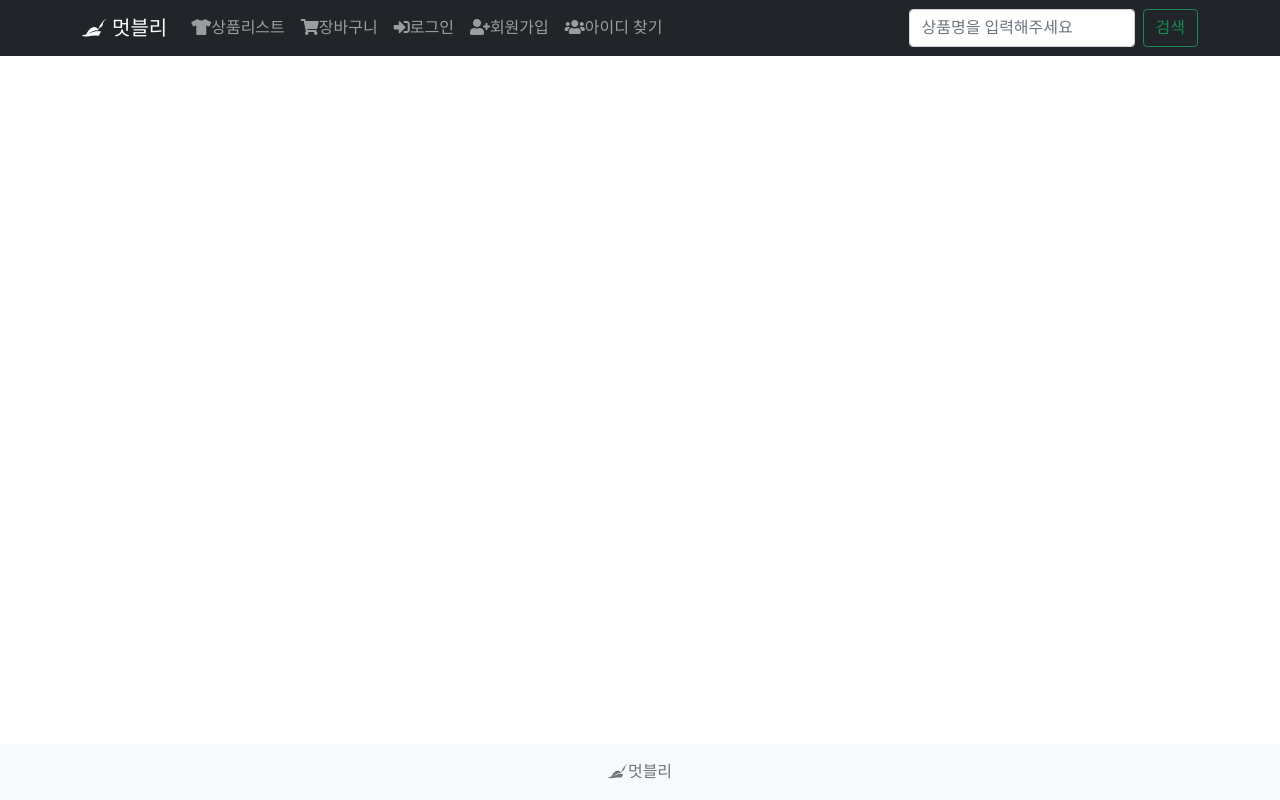
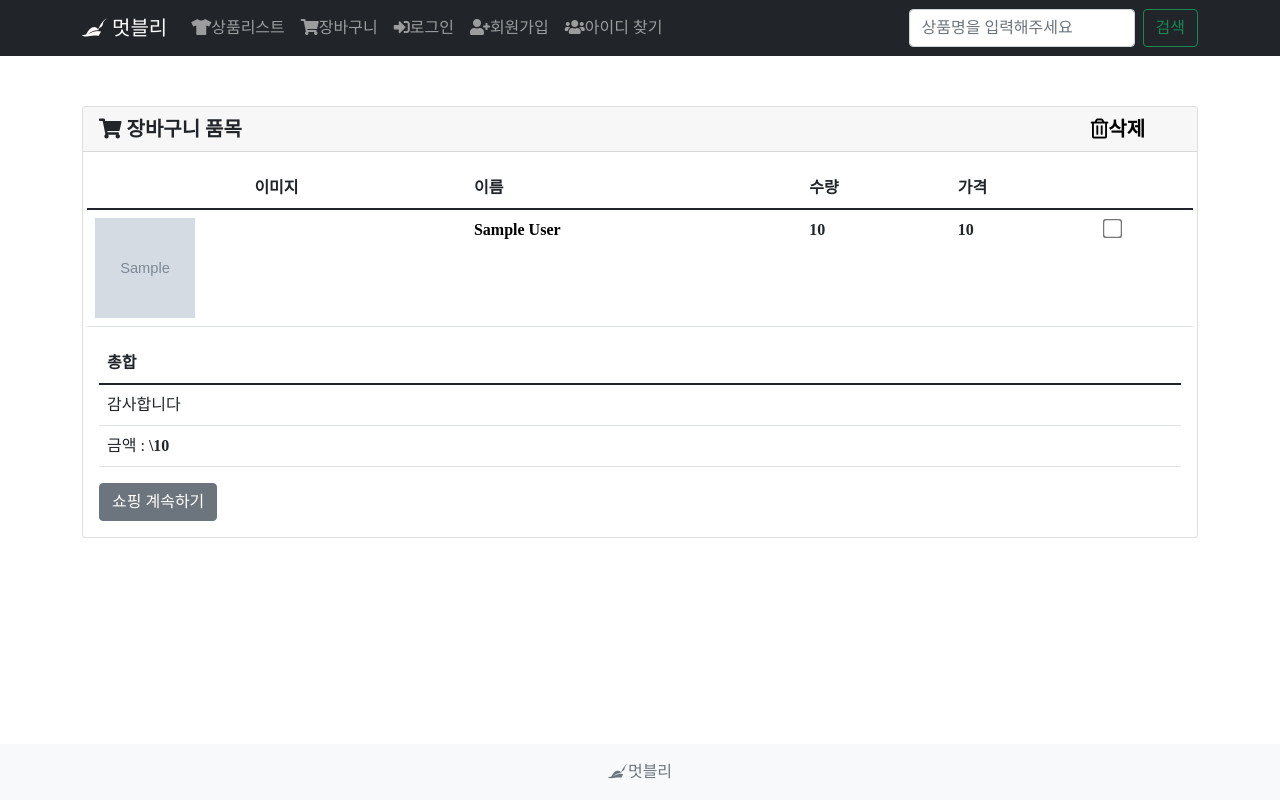
Before and after one commit to solsolsol11/market_project, a Django app: template cart/templates/cart/cart_list.html in a window 1280 px wide. Run offline with Django 3.2, Linux system fonts and the light colour scheme; the template is opened without the code that fills it: most values are stand-ins (such as "Sample title", 1, 10 or a date in 2020); grey boxes marked "Sample" are stand-in pictures; lists and menus that the app fills with data are empty; some libraries are stand-ins or nearby versions; some web fonts are replaced.

Commit message:
장바구니 리스트,삭제 구현성공

```diff
--- a/base/static/common.css
+++ b/base/static/common.css
@@ -85,6 +85,10 @@
   width: 91.666667%;
 }
 
+.t-w-\[10px\] {
+  width: 10px;
+}
+
 .t-max-w-screen-md {
   max-width: 768px;
 }
@@ -95,6 +99,16 @@
 
 .t-flex-1 {
   flex: 1 1 0%;
+}
+
+.t-scale-150 {
+  --tw-scale-x: 1.5;
+  --tw-scale-y: 1.5;
+  transform: var(--tw-transform);
+}
+
+.t-cursor-pointer {
+  cursor: pointer;
 }
 
 .t-grid-cols-1 {
@@ -133,6 +147,16 @@
   border-radius: 0.25rem;
 }
 
+.t-bg-red-500 {
+  --tw-bg-opacity: 1;
+  background-color: rgb(239 68 68 / var(--tw-bg-opacity));
+}
+
+.t-bg-gray-500 {
+  --tw-bg-opacity: 1;
+  background-color: rgb(107 114 128 / var(--tw-bg-opacity));
+}
+
 .t-object-cover {
   -o-object-fit: cover;
      object-fit: cover;
@@ -167,6 +191,10 @@
 
 .t-text-\[1\.2rem\] {
   font-size: 1.2rem;
+}
+
+.t-text-\[100px\] {
+  font-size: 100px;
 }
 
 .t-font-bold {
--- a/cart/models.py
+++ b/cart/models.py
@@ -2,6 +2,7 @@
 from django.db import models
 from accounts.models import User
 from products.models import ProductReal, Product
+
 
 
 
--- a/cart/templates/cart/cart_list.html
+++ b/cart/templates/cart/cart_list.html
@@ -3,7 +3,7 @@
 {% load django_bootstrap5 %}
 
 {%block content %}
-{% if not cart_items %}
+
 <section class="section-prod-list">
     <div class="container">
         <div class="card t-mt-[30px]">
@@ -12,7 +12,7 @@
 
                 <form action="#" method="POST">
                     {% csrf_token %}
-                    <div class="t-font-bold t-px-0 t-text-xl t-items-end t-whitespace-nowrap"><a href="#"
+                    <div class="t-font-bold t-px-0 t-text-xl t-items-end t-whitespace-nowrap"><a href="{% url 'cart:cart_delete' %}"
                                                                                                  class="t-text-black t-no-underline"><i
                             class="far fa-trash-alt"></i>삭제</a></div>
                 </form>
@@ -25,45 +25,33 @@
                 <div class="row">
                     <table class="table">
                         <thead>
+                        <th class="text-center t-bg-gray-500">이미지</th>
                         <th>이름</th>
                         <th>수량</th>
                         <th>가격</th>
+                        <th></th>
                         </thead>
                         <tbody>
                         {% for cart_item in cart_items %}
                         <tr>
-                            <td>
-                                <a href="{{ cart_item.product.get_absolute_url }}" class="t-float-left t-rounded"><img
-                                        src="{{product.thumb_img_url}}"
-                                        alt=""></a>
-                            </td>
+                            <th>
+                                <a href=""><img src="{{ cart_item.product_real.product.thumb_img_url }}" alt="" width="100px" ,
+                                     height="100px"></a>
+                            </th>
+                            <th>
+                                <a href="" class="t-text-black t-no-underline">{{ cart_item.product_real.product.display_name }}</a>
+                            </th>
+                            <th>
 
-                            <td>
-                                {{ cart_item.product.name }}
-                                <br>
-                                SKU: {{cart_item.product.id}}
-                                <br>
-                                가격 : \{{ cart_item.product.price }}
-                                <br>
-                                수량 : {{cart_item.quantity}} x A\{{ cart_item.product.price }}
-                            </td>
-                            <td>
-                                A\{{ cart_item.sub_total }}
-                            </td>
-                            {% if cart_item.quantity <= cart_item.product.stock %}
-                            <td>
-                                <a href="{% url 'cart:add' cart_item.product.id %}" class=""><i
-                                        class="fas fa-plus-circle custom_icon"></i></a>&nbsp;
-                                <a href=""><i class="fas fa-minus-circle custom_icon"></i></a>&nbsp;
-                                <a href=""><i class="far fa-trash-alt"></i></a>
-                            </td>
+                                {{ cart_item.quantity }}
+                            </th>
+                            <th>
+                                {{ cart_item.product_real.product.sale_price|intcomma }}
+                            </th>
+                            <th class="">
+                                <input type="checkbox" class="t-cursor-pointer t-scale-150">
+                            </th>
 
-                            {% else %}
-                            <td>
-                                &nbsp;<a href="" class=""><i class="fas fa-minus-circle custom_icon"></i></a>&nbsp;
-                                <a href=""><i class="far fa-trash-alt"></i></a>
-                            </td>
-                            {% endif %}
                         </tr>
                         {% endfor %}
                         </tbody>
@@ -91,11 +79,11 @@
                             </tbody>
                         </table>
                         <div class="t-mx-auto">
-                            <a href="#" class="btn btn-secondary btn-block">쇼핑 계속하기</a>
+                            <a href="{% url 'products:list' %}" class="btn btn-secondary btn-block">쇼핑 계속하기</a>
                         </div>
                     </div>
 
-                    <a class="btn btn-success" href="#">구매</a>
+
                 </div>
 
 
@@ -103,6 +91,6 @@
         </div>
     </div>
 </section>
-{% endif %}
+
 
 {% endblock %}
--- a/cart/urls.py
+++ b/cart/urls.py
@@ -8,4 +8,5 @@
 urlpatterns = [
     path('', views.cart_item, name='cart_item'),
     path('add/', views.add, name='add'),
+    path('delete', views.cart_delete, name='cart_delete')
 ]
```
Also changed, not shown: cart/views.py (+17 -10 lines).
